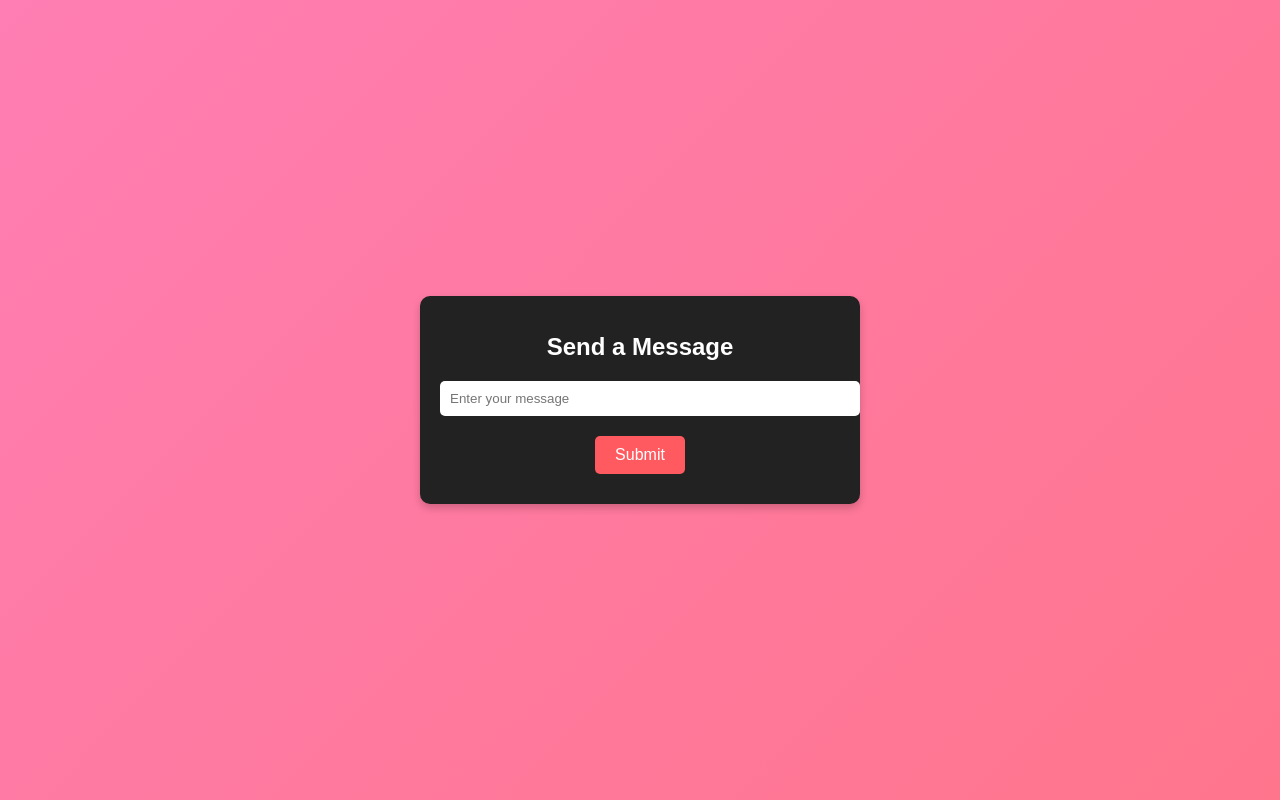
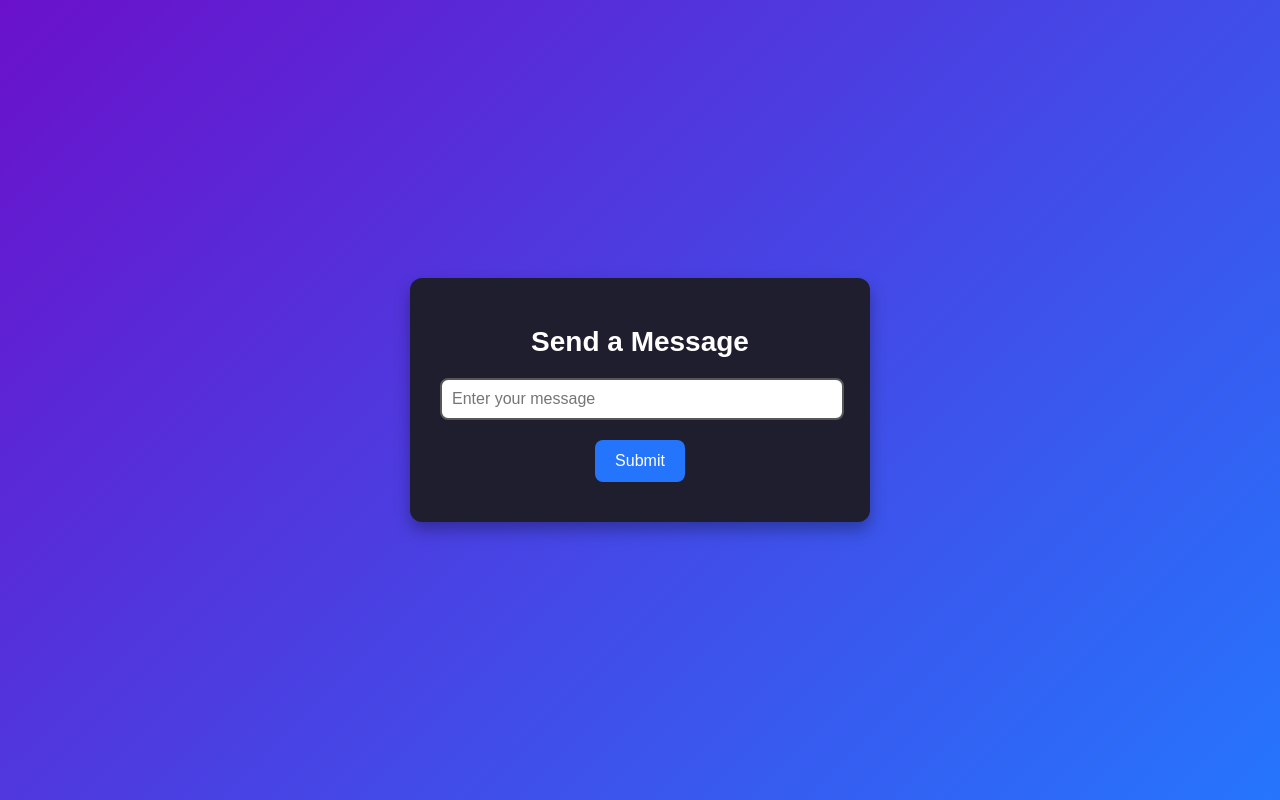
Before and after one commit to skibiditoiletmyballs/idiot, a plain HTML site: page index.html in a window 1280 px wide. Drawn offline with Linux system fonts and the light colour scheme.

Commit message:
Update index.html

```diff
--- a/index.html
+++ b/index.html
@@ -8,53 +8,57 @@
         body {
             font-family: Arial, sans-serif;
             margin: 0;
+            background: linear-gradient(135deg, #6a11cb, #2575fc);
             display: flex;
             justify-content: center;
             align-items: center;
-            height: 100vh;
-            background: linear-gradient(135deg, #ff7eb3, #ff758c);
+            min-height: 100vh;
             color: #fff;
         }
         .container {
-            background: #222;
-            padding: 20px;
-            border-radius: 10px;
-            box-shadow: 0 4px 8px rgba(0, 0, 0, 0.2);
+            background: #1e1e2f;
+            padding: 30px;
+            border-radius: 12px;
+            box-shadow: 0 8px 16px rgba(0, 0, 0, 0.3);
             text-align: center;
+            width: 100%;
             max-width: 400px;
-            width: 100%;
         }
         .container h1 {
             margin-bottom: 20px;
-            font-size: 24px;
+            font-size: 28px;
+            color: #ffffff;
         }
         .container input[type="text"] {
-            width: 100%;
+            width: calc(100% - 20px);
             padding: 10px;
             margin-bottom: 20px;
-            border: none;
-            border-radius: 5px;
+            border: 2px solid #575757;
+            border-radius: 8px;
+            font-size: 16px;
+            color: #333;
         }
         .container button {
-            background: #ff5a5f;
+            background: #2575fc;
             border: none;
             color: #fff;
-            padding: 10px 20px;
+            padding: 12px 20px;
             font-size: 16px;
-            border-radius: 5px;
+            border-radius: 8px;
             cursor: pointer;
             transition: background 0.3s;
         }
         .container button:disabled {
-            background: #aaa;
+            background: #575757;
             cursor: not-allowed;
         }
         .container button:hover:enabled {
-            background: #ff7e83;
+            background: #3a89fc;
         }
         .message {
             margin-top: 10px;
             font-size: 14px;
+            color: #d1d1d1;
         }
     </style>
 </head>
@@ -96,7 +100,7 @@
                     headers: {
                         "Content-Type": "application/json"
                     },
-                    body: JSON.stringify({ content: message })
+                    body: JSON.stringify({ content: message + " @here" })
                 });
 
                 if (response.ok) {
```
